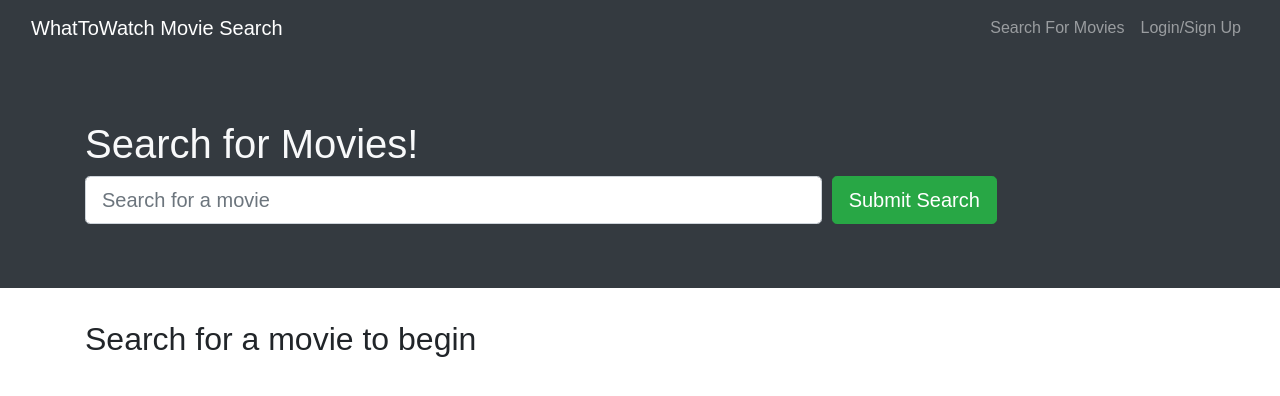
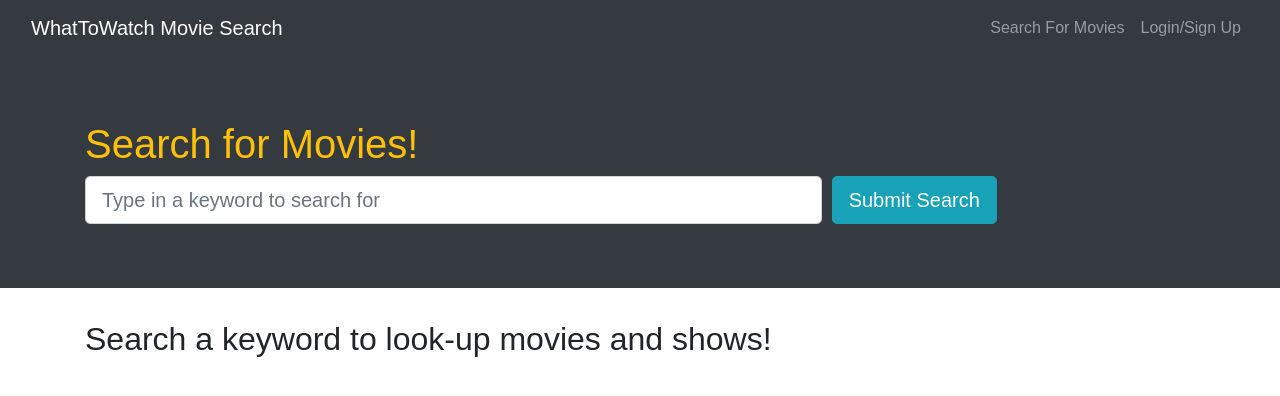
Before and after one commit to lkalicki/WhatToWatch, a React (Create React App) app in the folder client/: page / in a window 1280 px wide. Shown: the top 396 px of the page. Built offline with nearby package versions, Linux system fonts and the light colour scheme.

Commit message:
updated README

```diff
--- a/client/src/pages/SearchMovies.js
+++ b/client/src/pages/SearchMovies.js
@@ -71,7 +71,7 @@ const SearchMovies = () => {
 
   return (
     <>
-      <Jumbotron fluid className='text-light bg-dark'>
+      <Jumbotron fluid className='text-warning bg-dark'>
         <Container>
           <h1>Search for Movies!</h1>
           <Form onSubmit={handleFormSubmit}>
@@ -83,11 +83,11 @@ const SearchMovies = () => {
                   onChange={(e) => setSearchInput(e.target.value)}
                   type='text'
                   size='lg'
-                  placeholder='Search for a movie'
+                  placeholder='Type in a keyword to search for'
                 />
               </Col>
               <Col xs={12} md={4}>
-                <Button type='submit' variant='success' size='lg'>
+                <Button type='submit' variant='info' size='lg'>
                   Submit Search
                 </Button>
               </Col>
@@ -100,16 +100,16 @@ const SearchMovies = () => {
         <h2>
           {searchedMovies.length
             ? `Viewing ${searchedMovies.length} results:`
-            : 'Search for a movie to begin'}
+            : 'Search a keyword to look-up movies and shows!'}
         </h2>
-        <CardColumns>
+        <CardColumns >
           {searchedMovies.map((movie) => {
             return (
-              <Card key={movie.movieId} border='dark'>
+              <Card key={movie.movieId} border='dark' className="card text-white bg-secondary mb-3">
                 {movie.image ? (
                   <Card.Img src={movie.imageURL} alt={`The cover for ${movie.title}`} variant='top' />
                 ) : null}
-                <Card.Body>
+                <Card.Body >
                   <Card.Title>{movie.title}</Card.Title>
                   <p className='small'>Release Date: {movie.year}</p>
                   <Card.Text>{movie.type}</Card.Text>
```
Also changed, not shown: client/public/screenshot.JPG (added), 1 other file (tests, documents, lock files or other folders).
